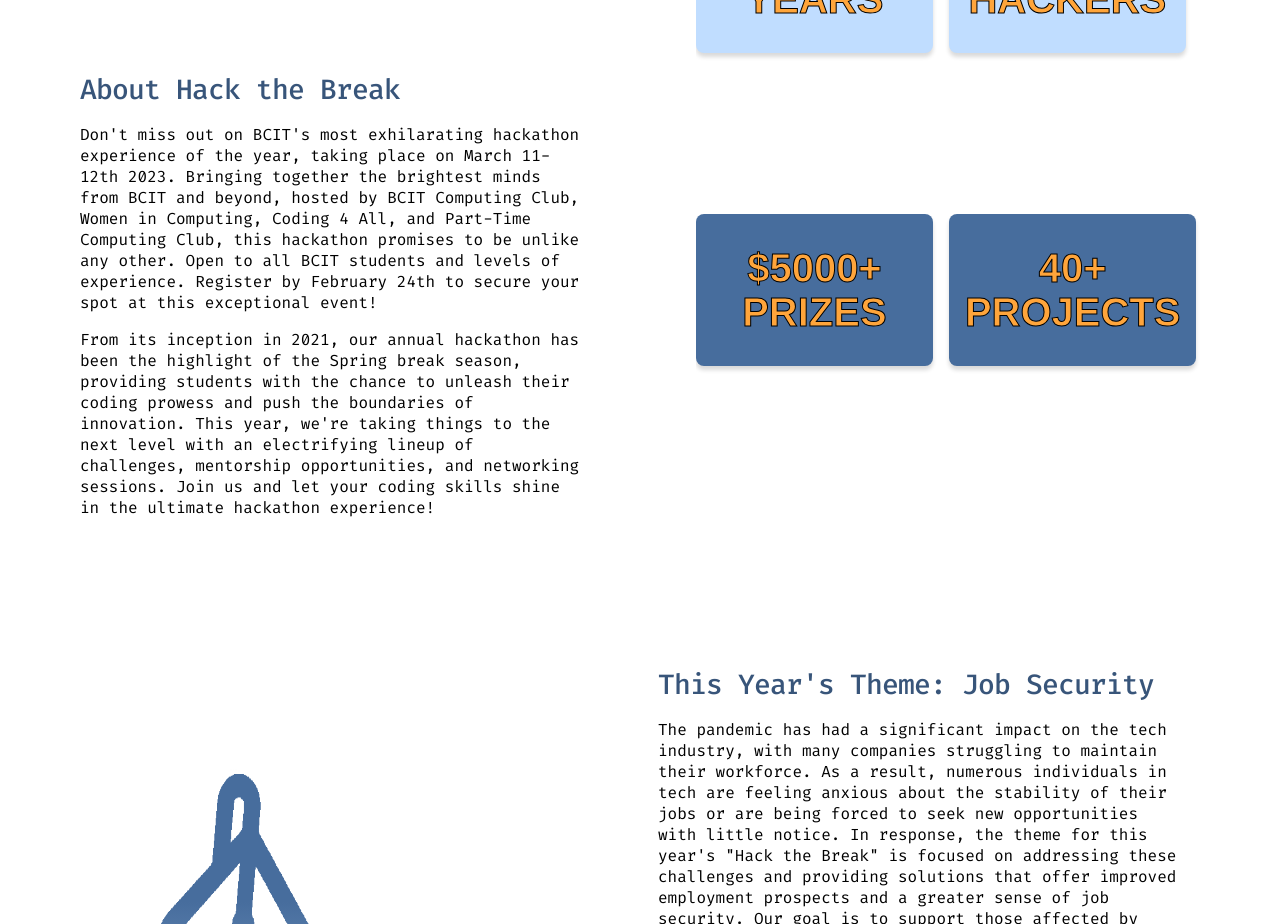
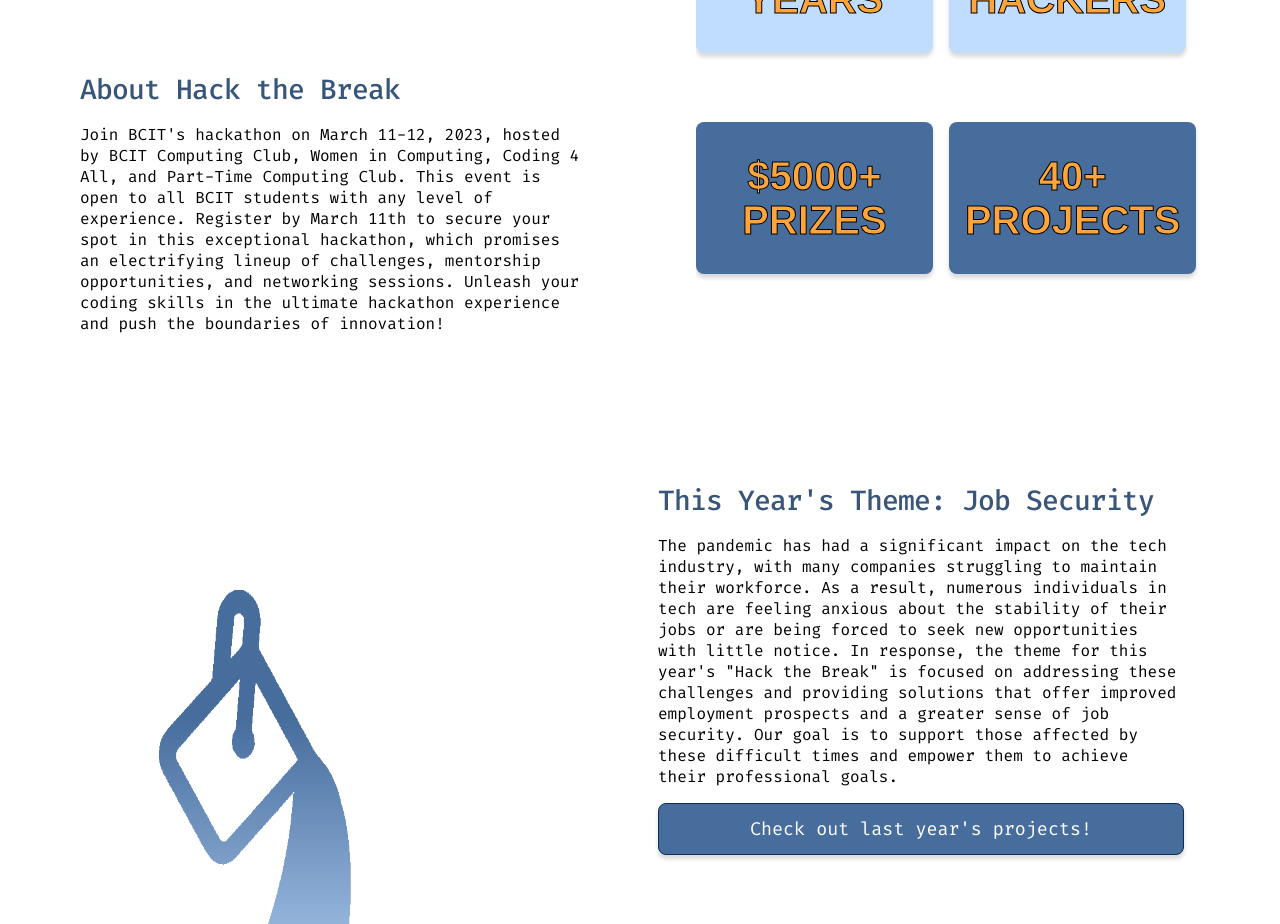
Before and after one commit to jmc37/HackTheBreak, a React (Vite) app: page / in a window 1280 px wide. Shown: the part 1220-2144 px from the top of the page. Built offline with nearby package versions, Linux system fonts and the light colour scheme; a web font is replaced by a local one.

Commit message:
fixed clock error

```diff
--- a/src/sections/About.tsx
+++ b/src/sections/About.tsx
@@ -32,22 +32,14 @@ function About() {
         </div>
         <div className={styles.writtenContainer}>
           <p>
-            Don't miss out on BCIT's most exhilarating hackathon experience of
-            the year, taking place on March 11-12th 2023. Bringing together the
-            brightest minds from BCIT and beyond, hosted by BCIT Computing Club,
-            Women in Computing, Coding 4 All, and Part-Time Computing Club, this
-            hackathon promises to be unlike any other. Open to all BCIT students
-            and levels of experience. Register by February 24th to secure your
-            spot at this exceptional event!
-          </p>
-          <p>
-            From its inception in 2021, our annual hackathon has been the
-            highlight of the Spring break season, providing students with the
-            chance to unleash their coding prowess and push the boundaries of
-            innovation. This year, we're taking things to the next level with an
-            electrifying lineup of challenges, mentorship opportunities, and
-            networking sessions. Join us and let your coding skills shine in the
-            ultimate hackathon experience!
+            Join BCIT's hackathon on March 11-12, 2023, hosted by BCIT Computing
+            Club, Women in Computing, Coding 4 All, and Part-Time Computing
+            Club. This event is open to all BCIT students with any level of
+            experience. Register by March 11th to secure your spot in this
+            exceptional hackathon, which promises an electrifying lineup of
+            challenges, mentorship opportunities, and networking sessions.
+            Unleash your coding skills in the ultimate hackathon experience and
+            push the boundaries of innovation!
           </p>
         </div>
       </div>
--- a/src/sections/FAQ.tsx
+++ b/src/sections/FAQ.tsx
@@ -196,7 +196,7 @@ function FAQ() {
               <AccordionDetails>
                 <Typography className={styles.faqText}>
                   Hacker applications will be open Feb 24th 2023, and will close
-                  due on March 9th. We recomend signing up as soon as possible
+                  due on March 11th. We recomend signing up as soon as possible
                   as there are limited spots.
                 </Typography>
               </AccordionDetails>
--- a/src/sections/HeroBanner.tsx
+++ b/src/sections/HeroBanner.tsx
@@ -1,24 +1,17 @@
 import styles from "../styles/HeroBanner.module.css";
 import React, { useEffect, useState } from "react";
 
-type Props = {
-  timerComponents: number;
-  interval: number;
-  timeLeft: number;
-  days: number;
-};
-
-const HeroBanner: React.FC<Props> = () => {
+const HeroBanner: React.FC = () => {
   const calculateTimeLeft = () => {
     const difference = +new Date(`03/11/2023`) - +new Date();
 
-    let timeLeft = [];
+    let timeLeft = {};
 
     if (difference > 0) {
       timeLeft = {
         days: Math.floor(difference / (1000 * 60 * 60 * 24)),
         hours: Math.floor((difference / (1000 * 60 * 60)) % 24),
-        minutes: Math.floor((difference / 1000 / 60) % 60),
+        minutes: Math.floor((difference / (1000 * 60)) % 60),
         seconds: Math.floor((difference / 1000) % 60),
       };
     }
@@ -36,24 +29,16 @@ const HeroBanner: React.FC<Props> = () => {
     return () => clearTimeout(timer);
   });
 
-  const timerComponents:
-    | string
-    | number
-    | boolean
-    | React.ReactElement<any, string | React.JSXElementConstructor<any>>
-    | React.ReactFragment
-    | JSX.Element[]
-    | null
-    | undefined = [];
+  const timerComponents: any[] = [];
 
-  Object.keys(timeLeft).forEach((interval: number) => {
-    if (!timeLeft[interval]) {
+  Object.keys(timeLeft).forEach((interval: string) => {
+    if (!timeLeft[interval as keyof typeof timeLeft]) {
       return;
     }
 
     timerComponents.push(
       <p className={styles.countdownValues}>
-        {timeLeft[interval]} <br /> {interval} <br />
+        {timeLeft[interval as keyof typeof timeLeft]} <br /> {interval} <br />
       </p>
     );
   });
```
